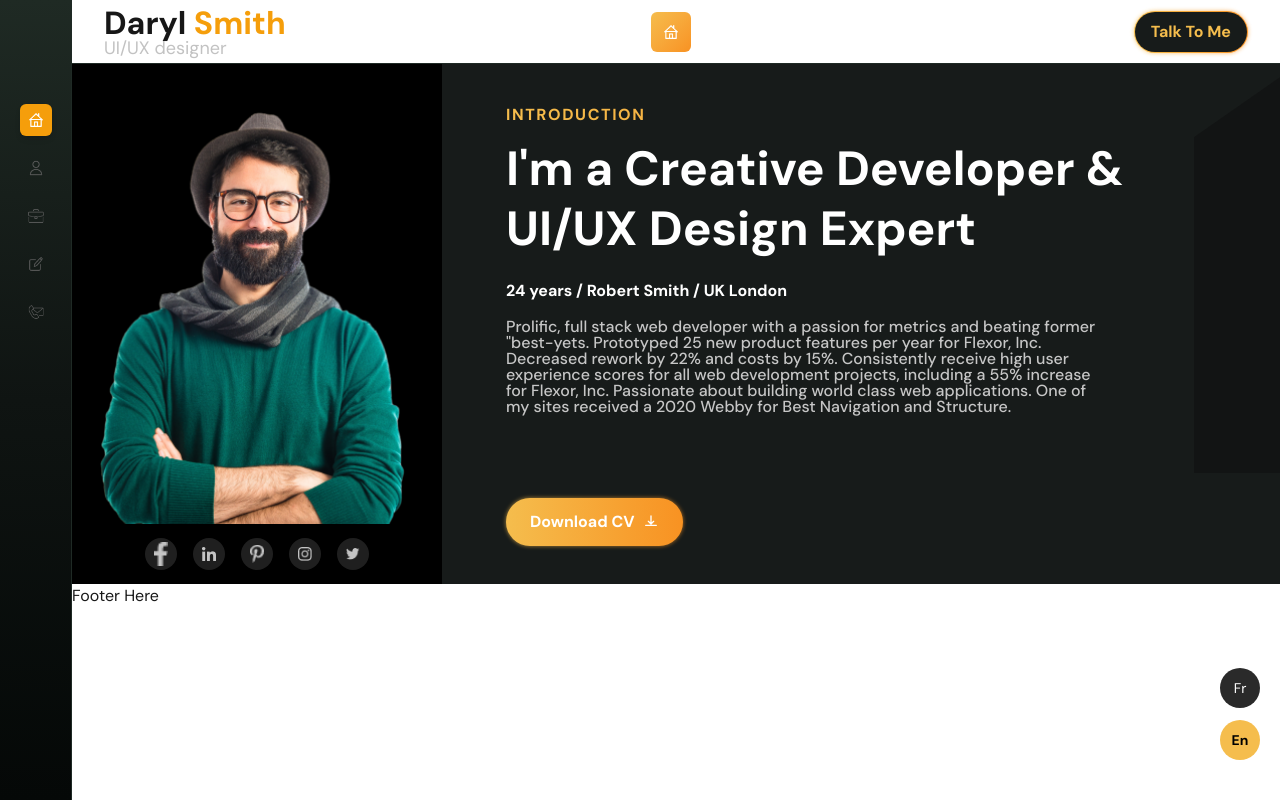
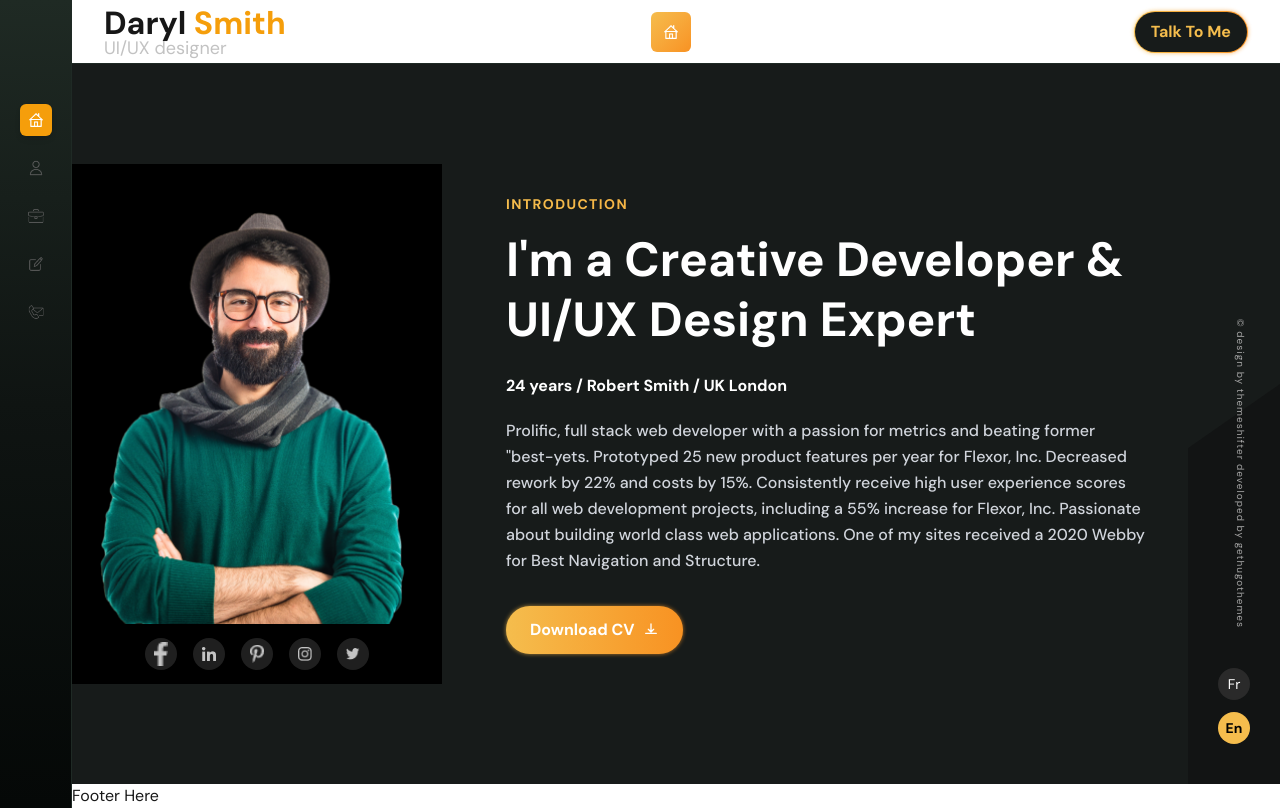
Before and after one commit to alwaysshuvo/portfolio-task, a Next.js app: page / in a window 1280 px wide. Built offline with nearby package versions, Linux system fonts and the light colour scheme.

Commit message:
hero section updated

```diff
--- a/src/components/Hero.jsx
+++ b/src/components/Hero.jsx
@@ -10,7 +10,8 @@ const socialIcons = [
 
 export default function Hero() {
   return (
-    <section className="w-full flex items-center bg-[#171B1A]">
+    <section className="relative w-full flex items-center bg-[#171B1A] h-[calc(100vh-80px)]">
+
       {/* Left Section */}
       <div className="relative w-[370px]">
         {/* Image box */}
@@ -53,20 +54,20 @@ export default function Hero() {
 
       {/* Middle Content */}
       <div className="flex-1 flex flex-col justify-center max-w-[640px] ml-16">
-        <p className="gradient-text font-bold mb-3 tracking-widest">
+        <p className="gradient-text font-bold mb-4 tracking-widest text-sm">
           INTRODUCTION
         </p>
 
-        <h1 className="text-[48px] font-bold mb-5 text-white leading-tight">
+        <h1 className="text-5xl font-bold mb-6 text-white leading-tight">
           I&apos;m a Creative Developer &amp; <br />
           UI/UX Design Expert
         </h1>
 
-        <p className=" text-white font-bold mb-4">
+        <p className="text-white font-bold mb-5 text-base">
           24 years / Robert Smith / UK London
         </p>
 
-        <p className="w-[591px] h-[147px] font-['DM_Sans'] font-medium text-[16px] leading-[100%] tracking-[0%] text-[#C6C6C6] mb-8">
+        <p className="max-w-2xl font-medium text-base leading-relaxed tracking-normal text-gray-300 mb-8">
           Prolific, full stack web developer with a passion for metrics and
           beating former "best-yets. Prototyped 25 new product features per year
           for Flexor, Inc. Decreased rework by 22% and costs by 15%.
@@ -105,10 +106,13 @@ export default function Hero() {
           </button>
         </div>
       </div>
-      {/* ===== Right Vertical Bar (Image Based) ===== */}
-      <div className="absolute right-0 top-0 h-full w-[80px] flex flex-col items-center justify-between py-10 z-20">
+      {/* ===== Right Vertical Bar */}
+
+
+
+      <div className="absolute right-0 bottom-0 h-[433px] w-[92px] z-10 flex flex-col items-center ">
         {/* Vertical line image */}
-        <div className="relative w-[92px] h-[433px] bottom-0">
+        <div className="relative w-full h-full">
           <Image
             src="/images/vertical-line.png"
             alt="vertical line"
@@ -116,13 +120,19 @@ export default function Hero() {
             className="object-contain object-bottom scale-x-[-1]"
           />
         </div>
-
-        {/* Language Switch */}
-        <div className="absolute bottom-0 flex flex-col items-center gap-3 mb-10">
-          <div className="w-10 h-10 rounded-full bg-[#2A2A2A] text-white flex items-center justify-center text-sm cursor-pointer">
+<p
+        className="text-center justify-center items-center absolute right-2 top-1/2 -translate-y-1/2
+              rotate-90 origin-right
+              text-[#A5A5A5] text-[10px] tracking-widest whitespace-nowrap mt-15 mr-8"
+      >
+        © design by themeshifter developed by gethugothemes
+      </p>
+        {/* Language Switch - Overlay */}
+        <div className="absolute bottom-10 left-1/2 -translate-x-1/2 flex flex-col items-center gap-3 z-20">
+          <div className="w-[32px] h-[32px] rounded-full bg-[#2A2A2A] text-white flex items-center justify-center text-sm cursor-pointer">
             Fr
           </div>
-          <div className="w-10 h-10 rounded-full bg-[#F5BD4D] text-black flex items-center justify-center text-sm font-bold cursor-pointer">
+          <div className="w-[32px] h-[32px] rounded-full bg-[#F5BD4D] text-black flex items-center justify-center text-sm font-bold cursor-pointer">
             En
           </div>
         </div>
```
